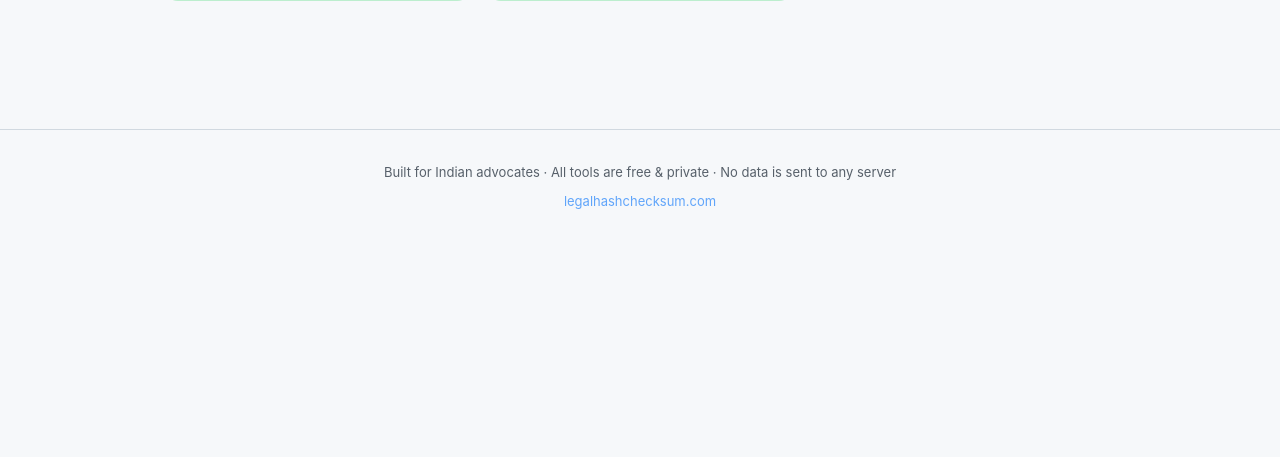
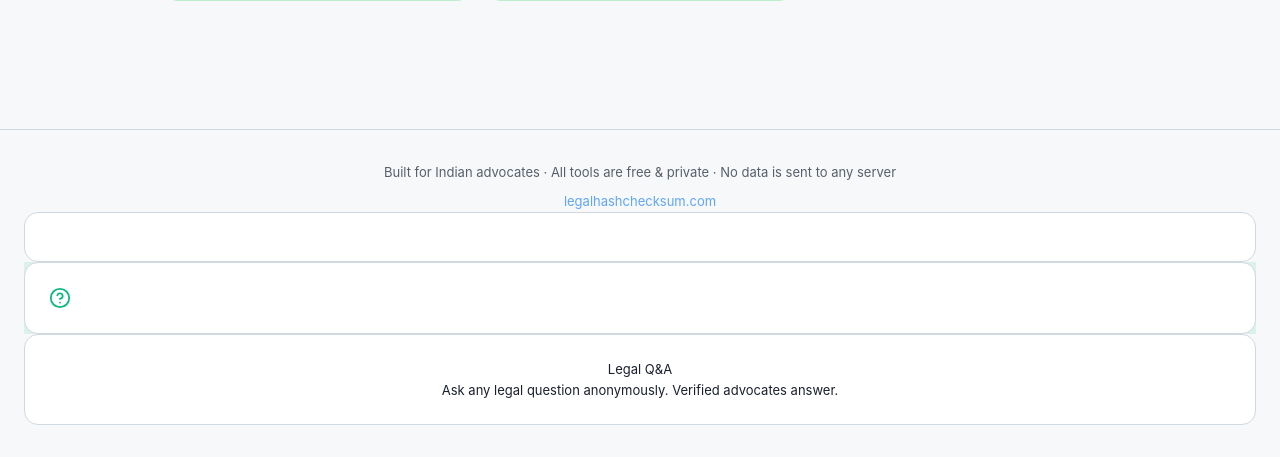
Before and after one commit to Umangmathpalumang/Legal_Hash_Checksum, a FastAPI app: page /tools in a window 1280 px wide. Shown: the part 1865-2322 px from the top of the page. Before the commit the page ends 2074 px from the top, so only its background shows below. Run offline with FastAPI, Linux system fonts and the light colour scheme.

Commit message:
Add Legal Q&A to tools page

```diff
--- a/templates/tools.html
+++ b/templates/tools.html
@@ -314,7 +314,16 @@ footer a{color:var(--accent-light);text-decoration:none}
 
 <footer>
   <p>Built for Indian advocates · All tools are free & private · No data is sent to any server</p>
-  <p style="margin-top:8px"><a href="/">legalhashchecksum.com</a></p>
+  <p style="margin-top:8px"><a href="/">legalhashchecksum.com</a>
+      <a href="/legal-qa" class="tool-card">
+        <div class="tool-icon" style="background:rgba(16,185,129,.12);border-color:rgba(16,185,129,.25)">
+          <svg width="22" height="22" viewBox="0 0 24 24" fill="none" stroke="#10B981" stroke-width="2" stroke-linecap="round" stroke-linejoin="round"><circle cx="12" cy="12" r="10"/><path d="M9.09 9a3 3 0 0 1 5.83 1c0 2-3 3-3 3"/><line x1="12" y1="17" x2="12.01" y2="17"/></svg>
+        </div>
+        <div class="tool-info">
+          <div class="tool-name">Legal Q&amp;A</div>
+          <div class="tool-desc">Ask any legal question anonymously. Verified advocates answer.</div>
+        </div>
+      </a></p>
 </footer>
 
 <script>
```
